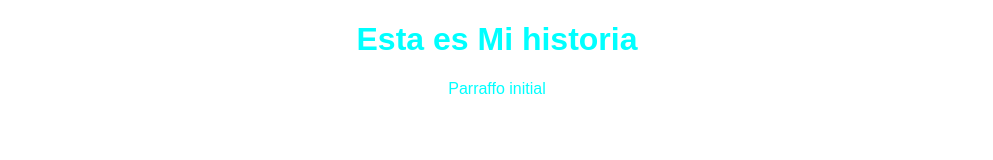
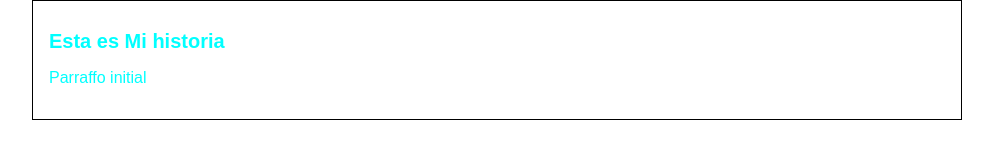
Before and after one commit to YeisonGomezG/hyperblog, a plain HTML site: page index.html in a window 1280 px wide. Shown: the whole page, without its empty margins (143-1136 px from the left). Drawn offline with Linux system fonts and the light colour scheme.

Commit message:
Commit de cambios en HTML Y CSS

```diff
--- a/Estilos/style.css
+++ b/Estilos/style.css
@@ -2,4 +2,24 @@ body{
 text-align: center;
  font-family: Arial, "Helvetica Neue", Helvetica, sans-serif;
  color: aqua;
+ font-size: 16px;
+ margin: 0%;
+ padding: 0%;
 }
+
+
+
+#container {
+
+    width: 70%;
+    padding: 1rem;
+    text-align: left;
+    border: 1px solid #000;
+    margin: 0% auto;
+}
+
+
+#container h1{
+
+    font-size: 20px;
+}
--- a/index.html
+++ b/index.html
@@ -9,8 +9,14 @@
     <title>Historia</title>
 </head>
 <body>
-    <h1>Esta es Mi historia</h1>
-    <p>Parraffo initial</p>
+
+    <div id="container">
+        <div id="post">
+        <h1>Esta es Mi historia</h1>
+        <p>Parraffo initial</p>
+
+    </div>
+</div>
 
 </body>
 </html>
```
